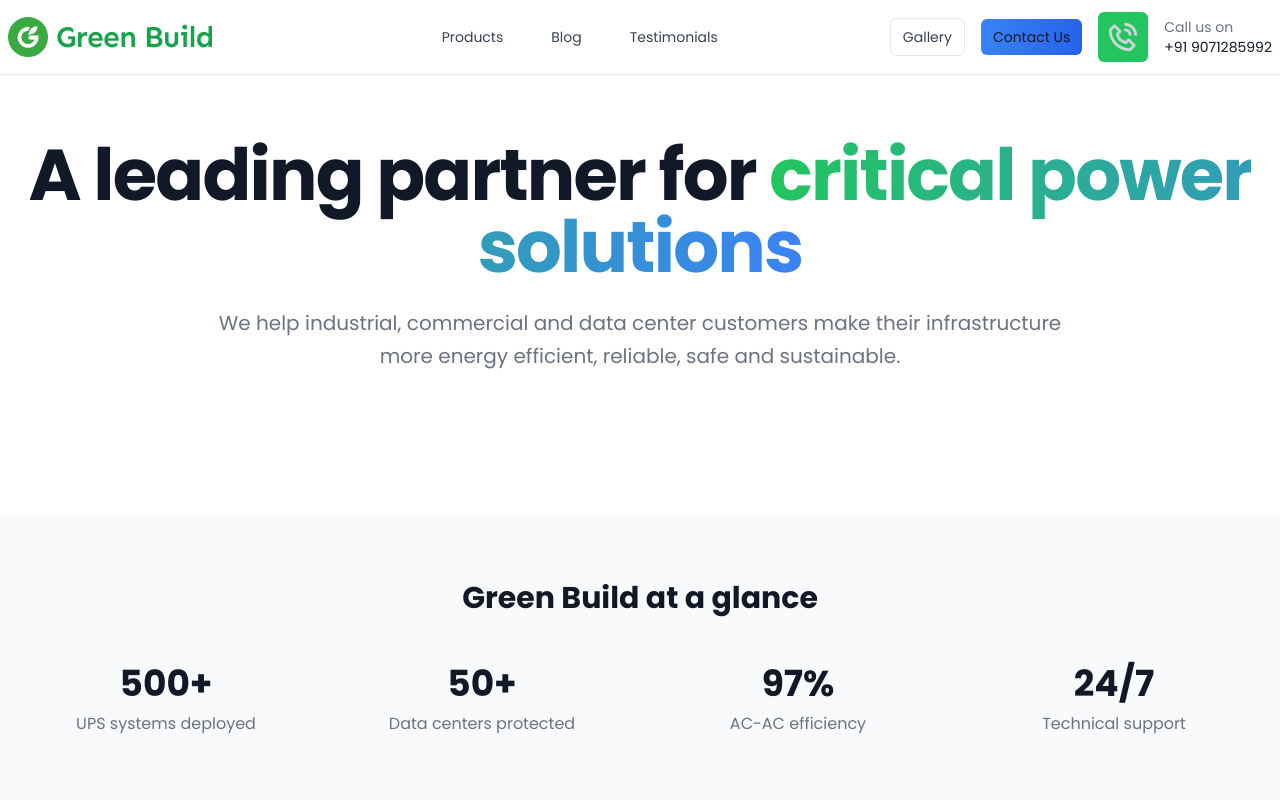
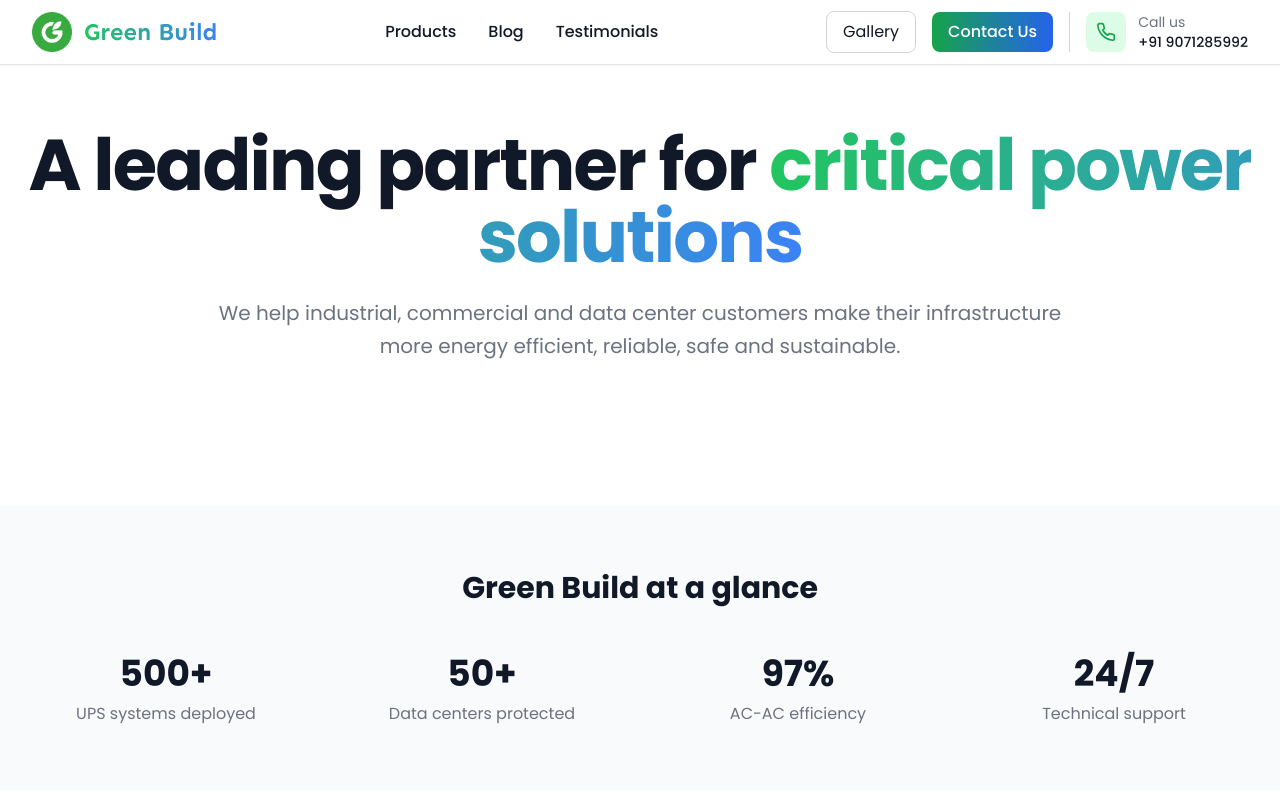
Before and after one commit to TheVasuA/green_build, a React (Vite) app in the folder client/: page /about in a window 1280 px wide. Shown: the top 800 px of the page. Built offline with nearby package versions, Linux system fonts and the light colour scheme; a web font is replaced by a local one.

Commit message:
mobile menu plus logo

```diff
--- a/client/index.html
+++ b/client/index.html
@@ -2,7 +2,7 @@
 <html lang="en">
   <head>
     <meta charset="UTF-8" />
-    <link rel="icon" type="image/svg+xml" href="/vite.svg" />
+    <link rel="icon" type="image/svg+xml" href="/greenbuild.svg" />
     <meta name="viewport" content="width=device-width, initial-scale=1.0" />
     <script src="https://cdn.tailwindcss.com"></script>
     <title>Green Build</title>
--- a/client/src/components/Navbar.jsx
+++ b/client/src/components/Navbar.jsx
@@ -1,11 +1,8 @@
-import { Menu, X } from "lucide-react";
+import { Menu, X, Phone, Mail } from "lucide-react";
 import { useState } from "react";
 import { Link } from "react-router-dom";
-// import logo from "../assets/logo.jpg";
-// import logo from "../assets/logo2.jpg";
 import logo from "../assets/logopng1.png";
 import { navItems } from "../constants";
-import { BiPhoneCall } from "react-icons/bi";
 
 const Navbar = () => {
   const [mobileDrawerOpen, setMobileDrawerOpen] = useState(false);
@@ -15,74 +12,144 @@
   };
 
   return (
-    <nav className="sticky top-0 z-50 py-3 backdrop-blur-3xl border-b border-theme/80 bg-theme/80 lg:px-2 px-2">
-      <div className="container  mx-auto relative lg:text-sm">
-        <div className="flex justify-between items-center">
+    <nav className="sticky top-0 z-50 bg-white border-b border-gray-200 shadow-sm">
+      <div className="max-w-7xl mx-auto px-4 sm:px-6 lg:px-8">
+        <div className="flex justify-between items-center h-16">
+          {/* Logo Section */}
           <div className="flex items-center flex-shrink-0">
-            <img className="h-10 w-10 mr-2" src={logo} alt="Logo" />
-            <Link to="/" className="text-3xl tracking-tight text-green-600 font-sen font-semibold">
-              Green Build
+            <img className="h-10 w-10 mr-3 rounded-lg" src={logo} alt="Logo" />
+            <Link to="/" className="text-2xl font-bold">
+              <span className="gradient-brand-text font-sen">Green Build</span>
             </Link>
           </div>
-          <ul className="hidden lg:flex ml-14 space-x-12">
+
+          {/* Desktop Navigation */}
+          <div className="hidden lg:flex items-center space-x-8">
+            <ul className="flex space-x-8">
               {navItems.map((item, index) => (
                 <li key={index}>
-                <Link to={item.href} className="nav-link">
+                  <Link
+                    to={item.href}
+                    className="text-theme hover:text-primary-600 font-medium transition-colors duration-200 relative group"
+                  >
+                    {item.label}
+                    <span className="absolute -bottom-1 left-0 w-0 h-0.5 bg-primary-600 transition-all duration-200 group-hover:w-full"></span>
+                  </Link>
+                </li>
+              ))}
+            </ul>
+          </div>
+
+          {/* Desktop CTA & Contact */}
+          <div className="hidden lg:flex items-center space-x-4">
+            <a
+              href="#"
+              className="px-4 py-2 text-theme border border-gray-300 rounded-lg hover:bg-gray-50 transition-colors duration-200"
+            >
+              Gallery
+            </a>
+            <a
+              href="https://wa.me/919071285992"
+              className="px-4 py-2 bg-gradient-to-r from-primary-600 to-secondary-600 text-white rounded-lg hover:opacity-90 transition-opacity duration-200 font-medium"
+            >
+              Contact Us
+            </a>
+
+            {/* Contact Info */}
+            <div className="flex items-center space-x-3 pl-4 border-l border-gray-300">
+              <div className="flex items-center justify-center w-10 h-10 bg-primary-100 rounded-lg">
+                <Phone className="h-5 w-5 text-primary-600" />
+              </div>
+              <div className="text-sm">
+                <p className="text-gray-500">Call us</p>
+                <p className="text-theme font-medium">+91 9071285992</p>
+              </div>
+            </div>
+          </div>
+
+          {/* Mobile menu button */}
+          <div className="lg:hidden">
+            <button
+              onClick={toggleNavbar}
+              className="p-2 rounded-lg text-theme hover:bg-gray-100 transition-colors duration-200"
+              aria-label="Toggle menu"
+            >
+              {mobileDrawerOpen ? <X className="h-6 w-6" /> : <Menu className="h-6 w-6" />}
+            </button>
+          </div>
+        </div>
+
+        {/* Mobile Navigation Menu */}
+        {mobileDrawerOpen && (
+          <div className="lg:hidden">
+            <div className="fixed inset-0 z-40 bg-black bg-opacity-75" onClick={toggleNavbar}></div>
+            <div className="fixed top-0 right-0 z-50 h-full w-80 bg-white shadow-2xl border-l border-gray-200">
+              <div className="flex flex-col h-full bg-white">
+                {/* Mobile Header */}
+                <div className="flex items-center justify-between p-6 border-b border-gray-200">
+                  <div className="flex items-center">
+                    <img className="h-8 w-8 mr-2 rounded-lg" src={logo} alt="Logo" />
+                    <span className="text-2xl font-bold gradient-brand-text font-sen">Green Build</span>
+                  </div>
+                  <button
+                    onClick={toggleNavbar}
+                    className="p-2 rounded-lg text-gray-600 hover:bg-gray-100 transition-colors"
+                  >
+                    <X className="h-6 w-6" />
+                  </button>
+                </div>
+
+                {/* Mobile Navigation Links */}
+                <div className="flex-1 px-6 py-6">
+                  <ul className="space-y-4">
+                    {navItems.map((item, index) => (
+                      <li key={index}>
+                        <Link
+                          to={item.href}
+                          onClick={toggleNavbar}
+                          className="block py-3 px-4 text-lg font-medium text-theme hover:bg-primary-50 hover:text-primary-600 rounded-lg transition-colors duration-200"
+                        >
                           {item.label}
                         </Link>
                       </li>
                     ))}
                   </ul>
 
-          <div className="hidden lg:flex justify-center space-x-4 items-center">
-            <a href="#" className="py-2 px-3 border border-theme rounded-md text-theme-secondary hover:bg-theme-accent transition-colors">
+                  {/* Mobile CTA Buttons */}
+                  <div className="mt-8 space-y-4">
+                    <a
+                      href="#"
+                      className="block w-full py-3 px-4 text-center border border-gray-300 text-theme rounded-lg hover:bg-gray-50 transition-colors duration-200"
+                    >
                       Gallery
                     </a>
                     <a
                       href="https://wa.me/919071285992"
-              className="bg-gradient-secondary py-2 px-3 rounded-md hover:opacity-90 transition-opacity"
+                      className="block w-full py-3 px-4 text-center bg-gradient-to-r from-primary-600 to-secondary-600 text-white rounded-lg hover:opacity-90 transition-opacity duration-200 font-medium"
                     >
                       Contact Us
                     </a>
-            <div className="flex items-center gap-4 list-none">
-              <li>
-                <BiPhoneCall className="h-[50px] w-[50px] rounded-md bg-primary-500 p-2 text-2xl text-gray-300 hover:bg-primary-600 transition-colors" />
-              </li>
-              <li>
-                <div className="text-theme">
-                  <p className="text-sm text-gray-500">Call us on</p>
-                  <p className="text-md text-theme">+91 9071285992</p>
                   </div>
-              </li>
+
+                  {/* Mobile Contact Info */}
+                  <div className="mt-8 p-4 bg-gray-50 rounded-lg">
+                    <div className="flex items-center space-x-3 mb-3">
+                      <Phone className="h-5 w-5 text-primary-600" />
+                      <div>
+                        <p className="text-sm text-gray-500">Phone</p>
+                        <p className="font-medium text-theme">+91 9071285992</p>
                       </div>
                     </div>
-          <div className="lg:hidden md:flex flex-col justify-end">
-            <button onClick={toggleNavbar} className="text-theme">
-              {mobileDrawerOpen ? <X /> : <Menu />}
-            </button>
+                    <div className="flex items-center space-x-3">
+                      <Mail className="h-5 w-5 text-primary-600" />
+                      <div>
+                        <p className="text-sm text-gray-500">Email</p>
+                        <p className="font-medium text-theme">info@greenbuild.co</p>
                       </div>
                     </div>
-        {mobileDrawerOpen && (
-          <div className="fixed right-0 z-20 bg-theme w-full p-12 flex flex-col justify-center items-center lg:hidden border-l border-theme">
-            <ul>
-              {navItems.map((item, index) => (
-                <li key={index} className="py-4">
-                  <Link to={item.href} onClick={toggleNavbar} className="nav-link">
-                    {item.label}
-                  </Link>
-                </li>
-              ))}
-            </ul>
-            <div className="flex space-x-6 mt-4">
-              <a href="#" className="py-2 px-3 border border-theme rounded-md text-theme-secondary">
-                Gallery
-              </a>
-              <a
-                href="https://wa.me/919071285992"
-                className="py-2 px-3 rounded-md bg-gradient-secondary text-white"
-              >
-                Contact Us
-              </a>
+                  </div>
+                </div>
+              </div>
             </div>
           </div>
         )}
--- a/client/src/pages/HomePage.jsx
+++ b/client/src/pages/HomePage.jsx
@@ -22,14 +22,14 @@
   return (
     <div className="lg:-mt-50">
       <HeroSection />
-      <div className="max-w-7xl mx-auto pt-14 md:pt-10 px-6">
+      <div className="max-w-7xl mx-auto pt-2 md:pt-2 px-6">
 
         <section className="py-12">
-          <h2 className="text-3xl font-bold text-center mb-12">
+          <h2 className="text-2xl font-bold text-center mb-10">
             Our Product Range
           </h2>
 
-          <div className="grid grid-cols-1 lg:grid-cols-2 gap-12 mb-16">
+          <div className="grid grid-cols-1 lg:grid-cols-2 gap-12 mb-6">
             {/* UPS Systems Slideshow */}
             <div className="space-y-4">
               <h3 className="text-xl font-semibold text-theme">UPS Systems</h3>
@@ -67,7 +67,7 @@
             </div>
           </div>
         </section>
-        <section className="py-12">
+        <section className="py-2">
 <AboutPage />
         </section>
 
```
Also changed, not shown: client/public/greenbuild.svg (added). Lines whose indentation alone changed are shown as unchanged.
